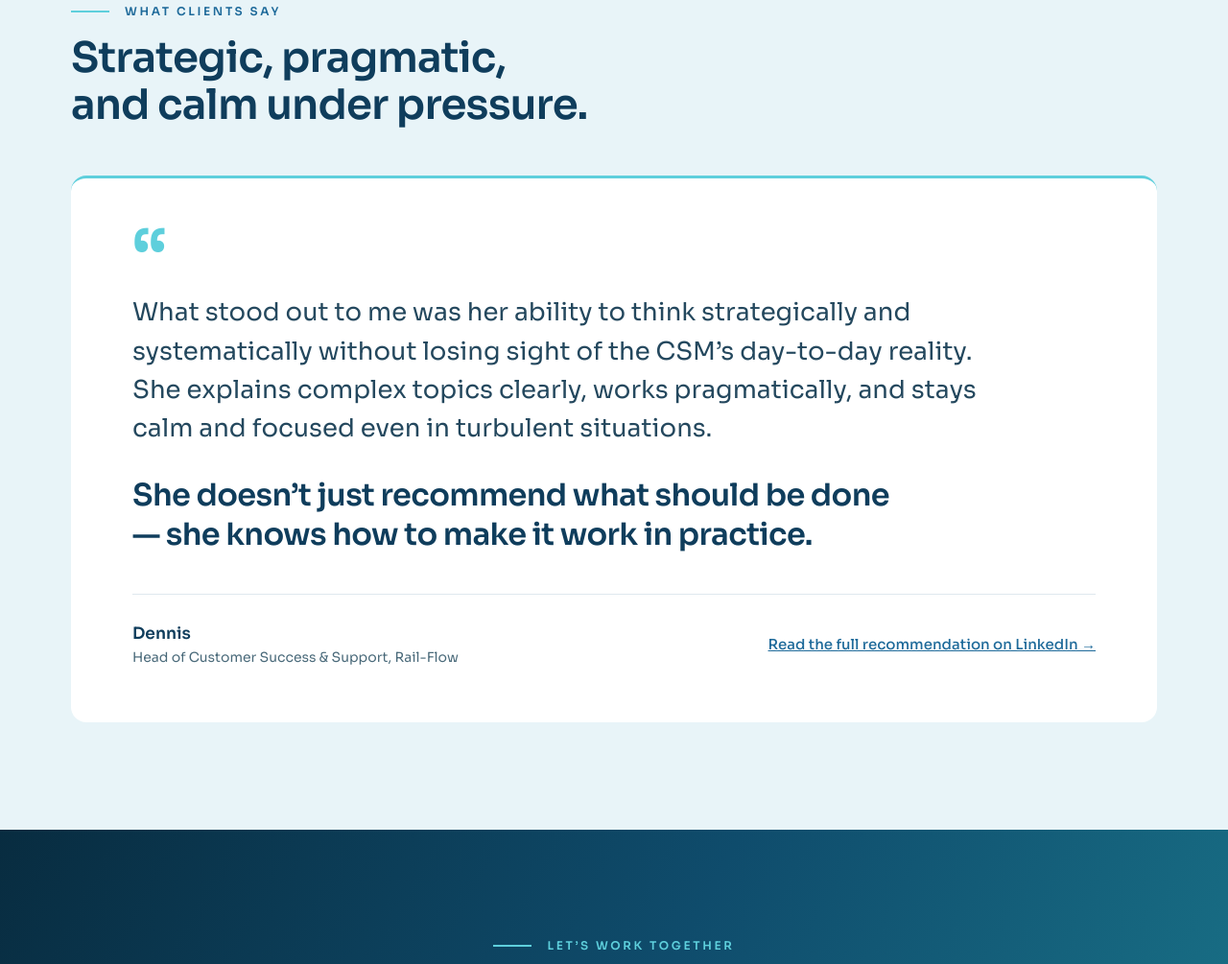
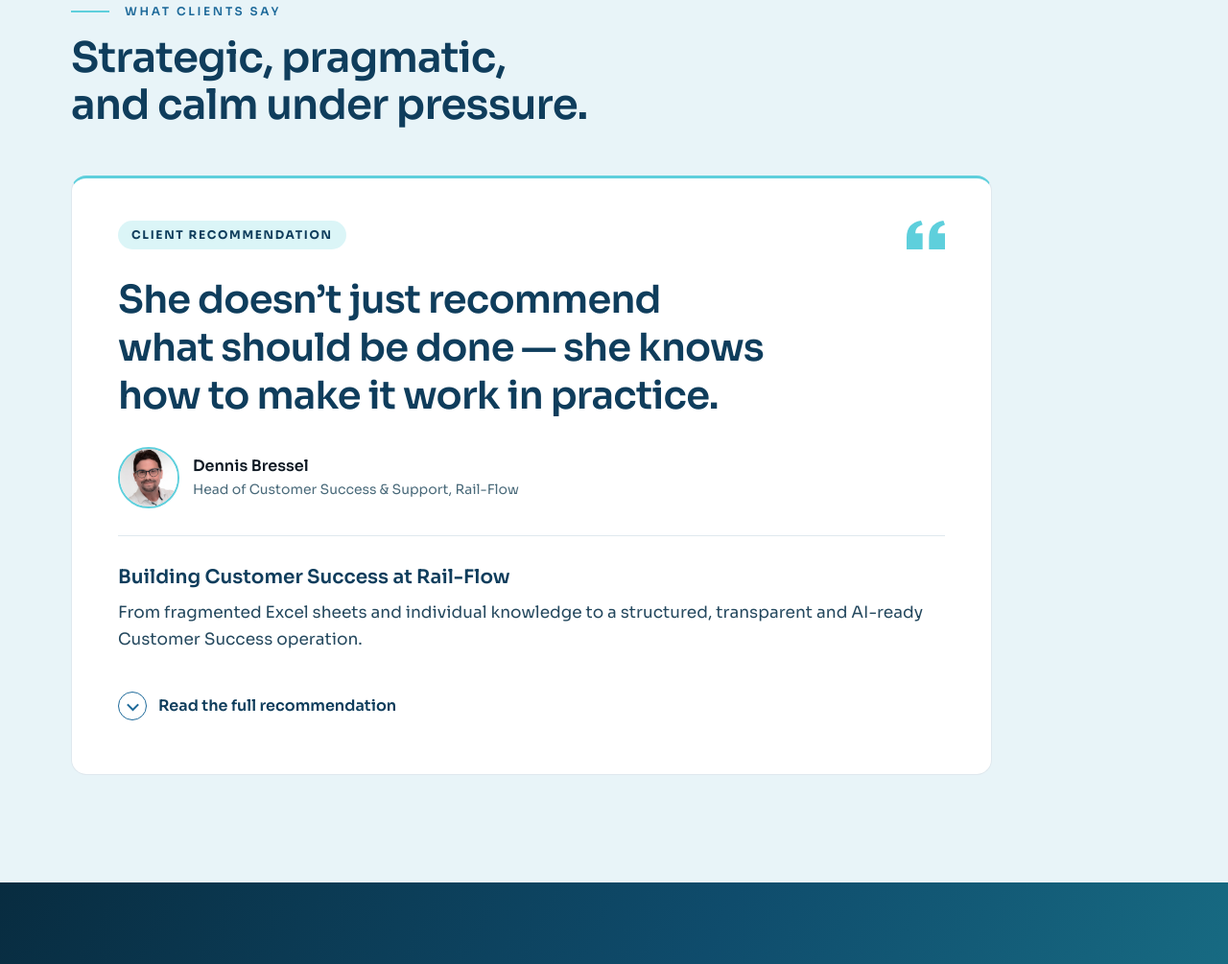
Before and after one commit to christiane-rgb/kaiser-cx, a plain HTML site: page christiane-kaiser.html in a window 1280 px wide. Shown: the part 4819-5824 px from the top of the page at 96% size. Drawn offline with Linux system fonts and the light colour scheme.

Commit message:
Add files via upload

```diff
--- a/christiane-kaiser.html
+++ b/christiane-kaiser.html
@@ -94,6 +94,32 @@ nav{display:flex;flex-wrap:wrap;align-items:center;justify-content:space-between
 .q small{font-size:14px;color:var(--on-dark)}.q.b small{color:var(--ink-2)}
 .who{margin-top:28px;display:flex;flex-wrap:wrap;gap:12px 28px;align-items:center;font-weight:600;color:var(--navy);font-size:15px}
 .who a{font-weight:500}
+.tm{background:#fff;border:1px solid var(--line);border-top:3px solid var(--teal);border-radius:var(--radius);padding:44px 48px;display:flex;flex-direction:column;gap:28px;max-width:960px}
+.tm-top{display:flex;justify-content:space-between;align-items:center;gap:16px}
+.tm-tag{font-size:12px;font-weight:700;letter-spacing:.14em;text-transform:uppercase;color:var(--navy);background:rgba(94,207,220,.22);padding:6px 14px;border-radius:99px}
+.tm-q{width:40px;height:30px;color:var(--teal)}
+.tm-quote{margin:0;font-size:clamp(26px,3.2vw,40px);line-height:1.25;font-weight:600;letter-spacing:-.02em;color:var(--navy);text-wrap:balance}
+.tm-who{display:flex;align-items:center;gap:14px}
+.tm-av{width:64px;height:64px;border-radius:50%;object-fit:cover;object-position:50% 30%;border:2px solid var(--teal);display:block}
+.tm-who b{display:block;font-size:16px;color:var(--ink);font-weight:600}
+.tm-who small{font-size:14px;color:var(--ink-2)}
+.tm-rule{height:1px;background:var(--line)}
+.tm-proj h3{font-size:20px;font-weight:600;color:var(--navy);margin-bottom:8px}
+.tm-proj p{font-size:17px;line-height:1.65;color:var(--ink-3)}
+.tm-more summary{list-style:none;cursor:pointer;display:inline-flex;align-items:center;gap:12px;font-weight:600;font-size:16px;color:var(--navy);padding:12px 0}
+.tm-more summary::-webkit-details-marker{display:none}
+.tm-ic{width:30px;height:30px;border-radius:50%;border:1.5px solid var(--mid);display:grid;place-items:center;transition:transform .2s,background .2s}
+.tm-ic::before{content:"";width:7px;height:7px;border-right:2px solid var(--mid);border-bottom:2px solid var(--mid);transform:rotate(45deg) translate(-1px,-1px)}
+.tm-more summary:hover .tm-ic{background:var(--bg-light)}
+.tm-more[open] .tm-ic{transform:rotate(180deg)}
+.tm-close{display:none}.tm-more[open] .tm-close{display:inline}.tm-more[open] .tm-open{display:none}
+.tm-full{margin-top:12px;background:var(--bg-light);border-left:3px solid var(--teal);border-radius:0 12px 12px 0;padding:32px 36px;display:flex;flex-direction:column;gap:16px}
+.tm-full small{font-size:12px;letter-spacing:.14em;font-weight:700;color:var(--mid)}
+.tm-full p{font-size:18px;line-height:1.75;color:var(--ink-3)}
+.tm-full footer{background:none;padding:16px 0 0;margin-top:4px;border-top:1px solid rgba(15,61,92,.14);display:flex;flex-wrap:wrap;gap:8px 24px;align-items:center;font-size:15px;color:var(--ink-2)}
+.tm-full footer b{color:var(--navy)}
+.tm-full footer a{color:var(--mid);font-weight:500}
+@media(max-width:600px){.tm{padding:28px 22px}.tm-full{padding:24px 20px}}
 .close{background:linear-gradient(118deg,#082c40 0%,#0f4c6c 47%,#1c7c8f 100%);color:#fff;text-align:center}
 .close .wrap{display:flex;flex-direction:column;align-items:center;gap:22px;padding-top:112px;padding-bottom:112px}
 .close h2{color:#fff;max-width:820px}
@@ -193,15 +219,24 @@ footer a{color:#c9dce8;text-decoration:none}footer a:hover{color:#fff}
 </div>
 </section>
 
-<section class="light"><div class="sec wrap">
+<section class="light" id="testimonial"><div class="sec wrap">
 <div class="sec-head"><div class="eyebrow">What clients say</div><h2>Strategic, pragmatic, and calm under pressure.</h2></div>
-<figure class="tq">
-<blockquote>
-<p class="big">What stood out to me was her ability to think strategically and systematically without losing sight of the CSM’s day-to-day reality. She explains complex topics clearly, works pragmatically, and stays calm and focused even in turbulent situations.</p>
-<p class="pl">She doesn’t just recommend what should be done — she knows how to make it work in practice.</p>
-</blockquote>
-<figcaption><span><b>Dennis</b><small>Head of Customer Success &amp; Support, Rail-Flow</small></span><a href="https://www.linkedin.com/in/christiane-kaiser-9a90207" target="_blank" rel="noopener">Read the full recommendation on LinkedIn →</a></figcaption>
-</figure>
+<article class="tm">
+<div class="tm-top"><span class="tm-tag">Client recommendation</span><svg class="tm-q" viewBox="0 0 48 36" aria-hidden="true"><path d="M0 36V21C0 9 6 2 18 0l2 5c-6 2-9 5-9 11h9v20H0Zm28 0V21c0-12 6-19 18-21l2 5c-6 2-9 5-9 11h9v20H28Z" fill="currentColor"/></svg></div>
+<blockquote class="tm-quote">She doesn’t just recommend what should be done — she knows how to make it work in practice.</blockquote>
+<div class="tm-who"><img class="tm-av" src="dennis-bressel.jpg" alt="Dennis Bressel"><span><b>Dennis Bressel</b><small>Head of Customer Success &amp; Support, Rail-Flow</small></span></div>
+<div class="tm-rule"></div>
+<div class="tm-proj"><h3>Building Customer Success at Rail-Flow</h3><p>From fragmented Excel sheets and individual knowledge to a structured, transparent and AI-ready Customer Success operation.</p></div>
+<details class="tm-more">
+<summary><span class="tm-ic" aria-hidden="true"></span><span class="tm-open">Read the full recommendation</span><span class="tm-close">Hide the full recommendation</span></summary>
+<div class="tm-full">
+<small>FULL CLIENT RECOMMENDATION</small>
+<p>What stood out to me was her ability to think strategically and systematically without losing sight of the CSM’s day-to-day reality. She explains complex topics clearly, works pragmatically, and stays calm and focused even in turbulent situations.</p>
+<p>She doesn’t just recommend what should be done — she knows how to make it work in practice.</p>
+<footer><b>Dennis Bressel</b> · Head of Customer Success &amp; Support, Rail-Flow<a href="https://www.linkedin.com/in/christiane-kaiser-9a90207" target="_blank" rel="noopener">View on LinkedIn →</a></footer>
+</div>
+</details>
+</article>
 </div></section>
 
 <section class="close" id="contact"><div class="wrap">
```
Also changed, not shown: dennis-bressel.jpg (added).
